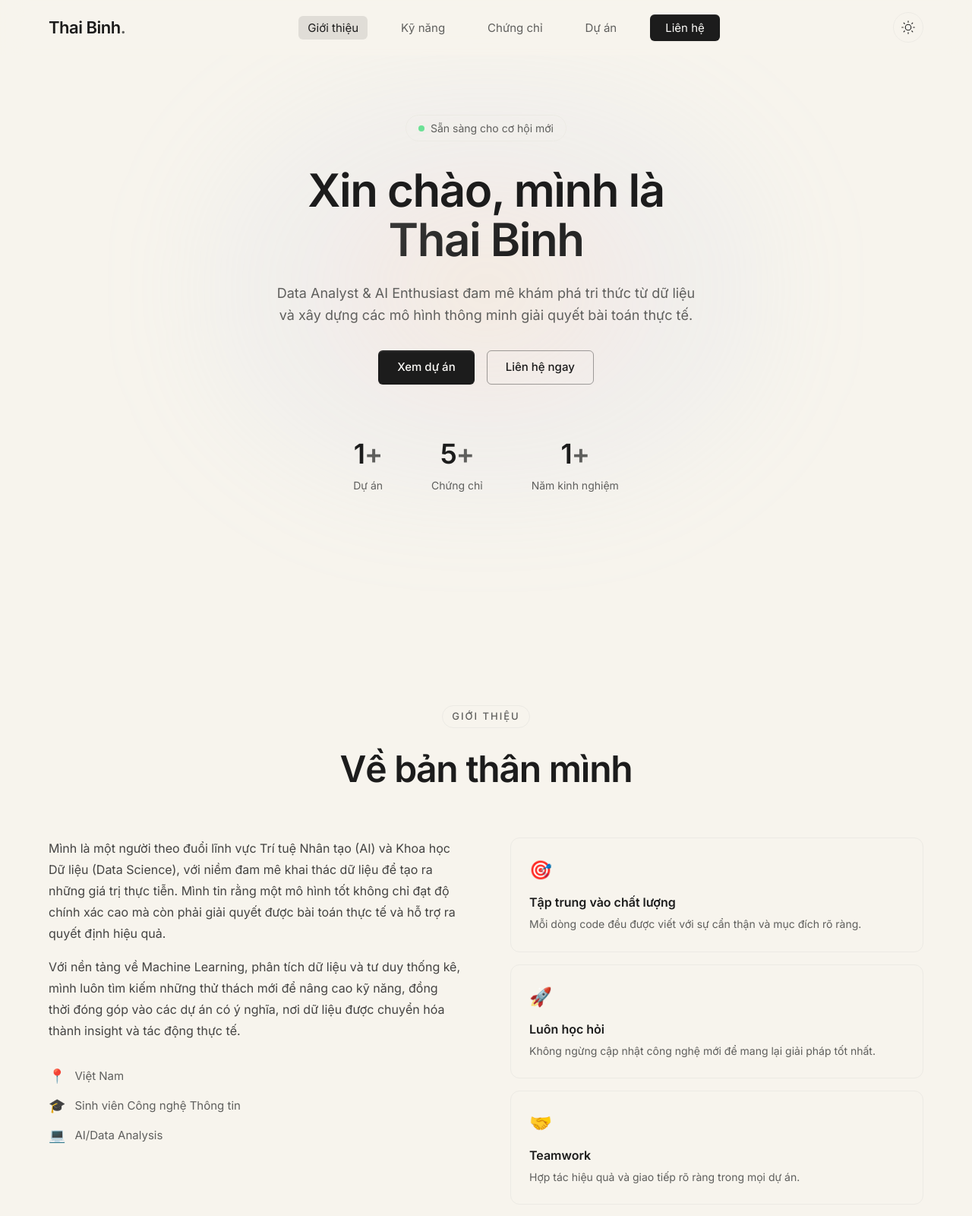
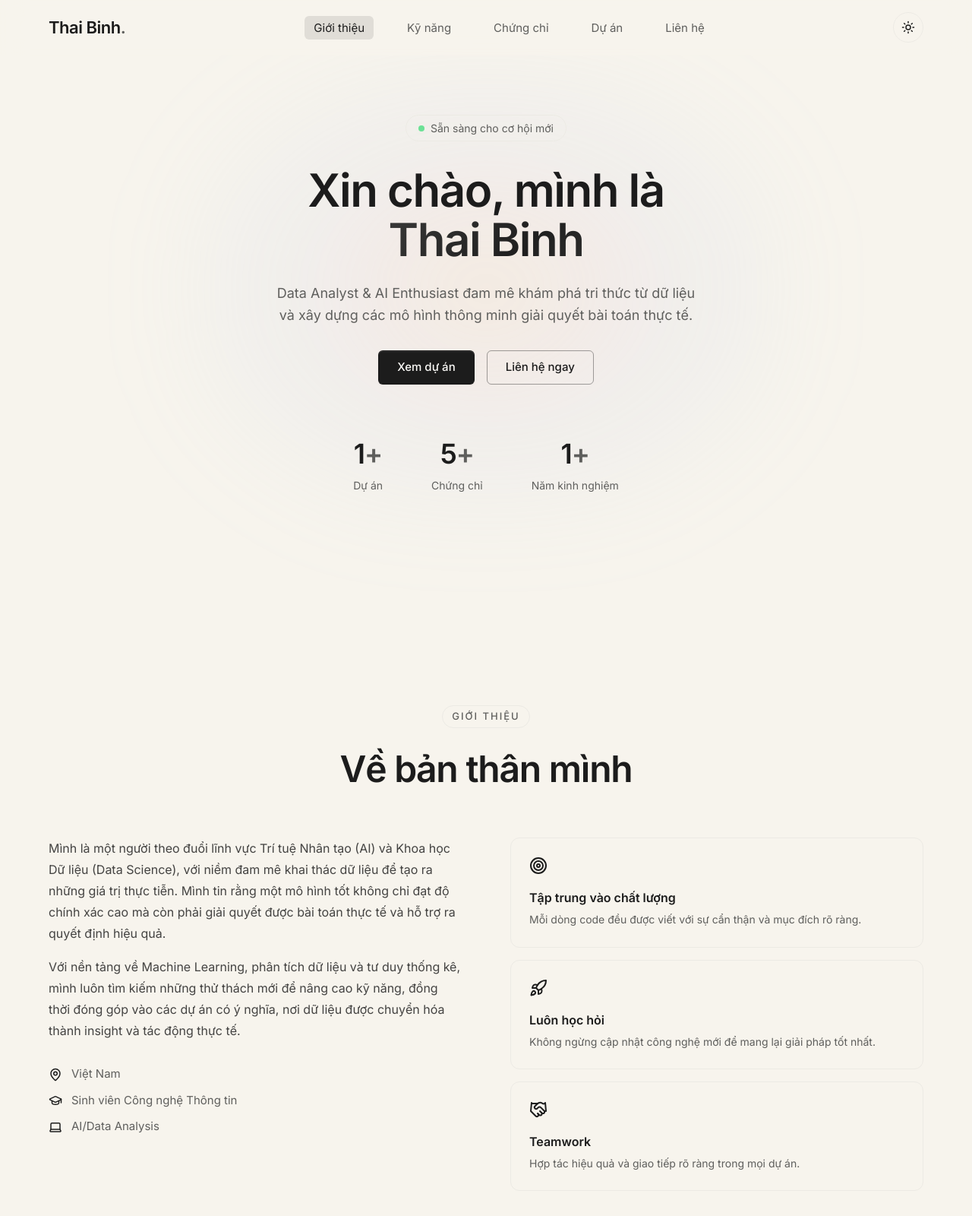
Before and after one commit to hnibneyugn/MyPortfolio, a plain HTML site: page index.html in a window 1280 px wide. Shown: the top 1600 px of the page at 76% size. Drawn offline with nearby package versions, Linux system fonts and the light colour scheme.

Commit message:
sửa style và bổ sung kỹ năng

```diff
--- a/index.html
+++ b/index.html
@@ -24,26 +24,12 @@
         <li><a href="#skills" class="nav-link">Kỹ năng</a></li>
         <li><a href="#certifications" class="nav-link">Chứng chỉ</a></li>
         <li><a href="#projects" class="nav-link">Dự án</a></li>
-        <li><a href="#contact" class="nav-link nav-link--cta">Liên hệ</a></li>
+        <li><a href="#contact" class="nav-link">Liên hệ</a></li>
       </ul>
       <div class="nav-right">
         <button class="theme-toggle" id="theme-toggle" aria-label="Toggle dark mode">
-          <svg class="theme-icon theme-icon--sun" viewBox="0 0 24 24" fill="none" stroke="currentColor"
-            stroke-width="1.5" stroke-linecap="round" stroke-linejoin="round">
-            <circle cx="12" cy="12" r="5" />
-            <line x1="12" y1="1" x2="12" y2="3" />
-            <line x1="12" y1="21" x2="12" y2="23" />
-            <line x1="4.22" y1="4.22" x2="5.64" y2="5.64" />
-            <line x1="18.36" y1="18.36" x2="19.78" y2="19.78" />
-            <line x1="1" y1="12" x2="3" y2="12" />
-            <line x1="21" y1="12" x2="23" y2="12" />
-            <line x1="4.22" y1="19.78" x2="5.64" y2="18.36" />
-            <line x1="18.36" y1="5.64" x2="19.78" y2="4.22" />
-          </svg>
-          <svg class="theme-icon theme-icon--moon" viewBox="0 0 24 24" fill="none" stroke="currentColor"
-            stroke-width="1.5" stroke-linecap="round" stroke-linejoin="round">
-            <path d="M21 12.79A9 9 0 1111.21 3 7 7 0 0021 12.79z" />
-          </svg>
+          <i data-lucide="sun" class="theme-icon theme-icon--sun"></i>
+          <i data-lucide="moon" class="theme-icon theme-icon--moon"></i>
         </button>
         <button class="nav-toggle" id="nav-toggle" aria-label="Toggle menu">
           <span class="hamburger"></span>
@@ -109,32 +95,32 @@
           </p>
           <div class="about-details">
             <div class="detail-item">
-              <span class="detail-icon">📍</span>
+              <i data-lucide="map-pin" class="detail-icon"></i>
               <span class="detail-text">Việt Nam</span>
             </div>
             <div class="detail-item">
-              <span class="detail-icon">🎓</span>
+              <i data-lucide="graduation-cap" class="detail-icon"></i>
               <span class="detail-text">Sinh viên Công nghệ Thông tin</span>
             </div>
             <div class="detail-item">
-              <span class="detail-icon">💻</span>
+              <i data-lucide="laptop" class="detail-icon"></i>
               <span class="detail-text">AI/Data Analysis</span>
             </div>
           </div>
         </div>
         <div class="about-highlights">
           <div class="highlight-card">
-            <div class="highlight-icon">🎯</div>
+            <i data-lucide="target" class="highlight-icon"></i>
             <h3 class="highlight-title">Tập trung vào chất lượng</h3>
             <p class="highlight-desc">Mỗi dòng code đều được viết với sự cẩn thận và mục đích rõ ràng.</p>
           </div>
           <div class="highlight-card">
-            <div class="highlight-icon">🚀</div>
+            <i data-lucide="rocket" class="highlight-icon"></i>
             <h3 class="highlight-title">Luôn học hỏi</h3>
             <p class="highlight-desc">Không ngừng cập nhật công nghệ mới để mang lại giải pháp tốt nhất.</p>
           </div>
           <div class="highlight-card">
-            <div class="highlight-icon">🤝</div>
+            <i data-lucide="handshake" class="highlight-icon"></i>
             <h3 class="highlight-title">Teamwork</h3>
             <p class="highlight-desc">Hợp tác hiệu quả và giao tiếp rõ ràng trong mọi dự án.</p>
           </div>
@@ -168,6 +154,9 @@
           <div class="skill-items">
             <div class="skill-chip">Scikit-learn</div>
             <div class="skill-chip">Fuzzy Logic</div>
+            <div class="skill-chip">LlamaIndex</div>
+            <div class="skill-chip">RAG (Retrieval-Augmented Generation)</div>
+            <div class="skill-chip">LLM / Prompt Engineering</div>
           </div>
         </div>
 
@@ -180,6 +169,8 @@
             <div class="skill-chip">Google Colab</div>
             <div class="skill-chip">Streamlit / Flask (Deploy Model)</div>
             <div class="skill-chip">Excel (VBA/Power Query)</div>
+            <div class="skill-chip">FastAPI</div>
+            <div class="skill-chip">MongoDB Atlas</div>
           </div>
         </div>
       </div>
@@ -365,11 +356,7 @@
       <div class="contact-grid">
         <a href="mailto:binhn1292n@gmail.com" class="contact-card" id="contact-email">
           <div class="contact-icon">
-            <svg viewBox="0 0 24 24" fill="none" stroke="currentColor" stroke-width="1.5">
-              <path
-                d="M21.75 6.75v10.5a2.25 2.25 0 01-2.25 2.25h-15a2.25 2.25 0 01-2.25-2.25V6.75m19.5 0A2.25 2.25 0 0019.5 4.5h-15a2.25 2.25 0 00-2.25 2.25m19.5 0v.243a2.25 2.25 0 01-1.07 1.916l-7.5 4.615a2.25 2.25 0 01-2.36 0L3.32 8.91a2.25 2.25 0 01-1.07-1.916V6.75"
-                stroke-linecap="round" stroke-linejoin="round" />
-            </svg>
+            <i data-lucide="mail"></i>
           </div>
           <span class="contact-label">Email</span>
           <span class="contact-value">binhn1292@gmail.com</span>
@@ -406,6 +393,7 @@
     </div>
   </footer>
 
+  <script src="https://unpkg.com/lucide@latest/dist/umd/lucide.js"></script>
   <script src="script.js"></script>
 </body>
 
--- a/script.js
+++ b/script.js
@@ -3,6 +3,7 @@
    ============================================ */
 
 document.addEventListener("DOMContentLoaded", () => {
+  if (window.lucide) lucide.createIcons();
   initDarkMode();
   initNavbar();
   initMobileMenu();
--- a/styles.css
+++ b/styles.css
@@ -214,24 +214,6 @@ ul {
 
 .nav-link:hover::after {
   width: 100%;
-}
-
-.nav-link--cta {
-  background: var(--charcoal);
-  color: var(--off-white) !important;
-  padding: 8px 20px;
-  border-radius: var(--radius-sm);
-  box-shadow: var(--btn-inset);
-  transition: opacity var(--duration) var(--ease),
-    box-shadow var(--duration) var(--ease);
-}
-
-.nav-link--cta::after {
-  display: none;
-}
-
-.nav-link--cta:hover {
-  opacity: 0.88;
 }
 
 .nav-toggle {
@@ -637,7 +619,10 @@ ul {
 }
 
 .detail-icon {
-  font-size: 18px;
+  width: 18px;
+  height: 18px;
+  flex-shrink: 0;
+  color: var(--charcoal);
 }
 
 .about-highlights {
@@ -659,7 +644,9 @@ ul {
 }
 
 .highlight-icon {
-  font-size: 24px;
+  width: 24px;
+  height: 24px;
+  color: var(--charcoal);
   margin-bottom: var(--space-sm);
 }
 
@@ -1144,12 +1131,6 @@ ul {
     pointer-events: all;
   }
 
-  .nav-link--cta {
-    width: 100%;
-    text-align: center;
-    margin-top: var(--space-xs);
-  }
-
   .skills-grid {
     grid-template-columns: 1fr;
   }
@@ -1232,11 +1213,6 @@ ul {
       transparent 80%);
 }
 
-[data-theme="dark"] .nav-link--cta {
-  background: var(--charcoal);
-  color: #141414 !important;
-}
-
 [data-theme="dark"] .btn-primary {
   background: var(--charcoal);
   color: #141414;
```
